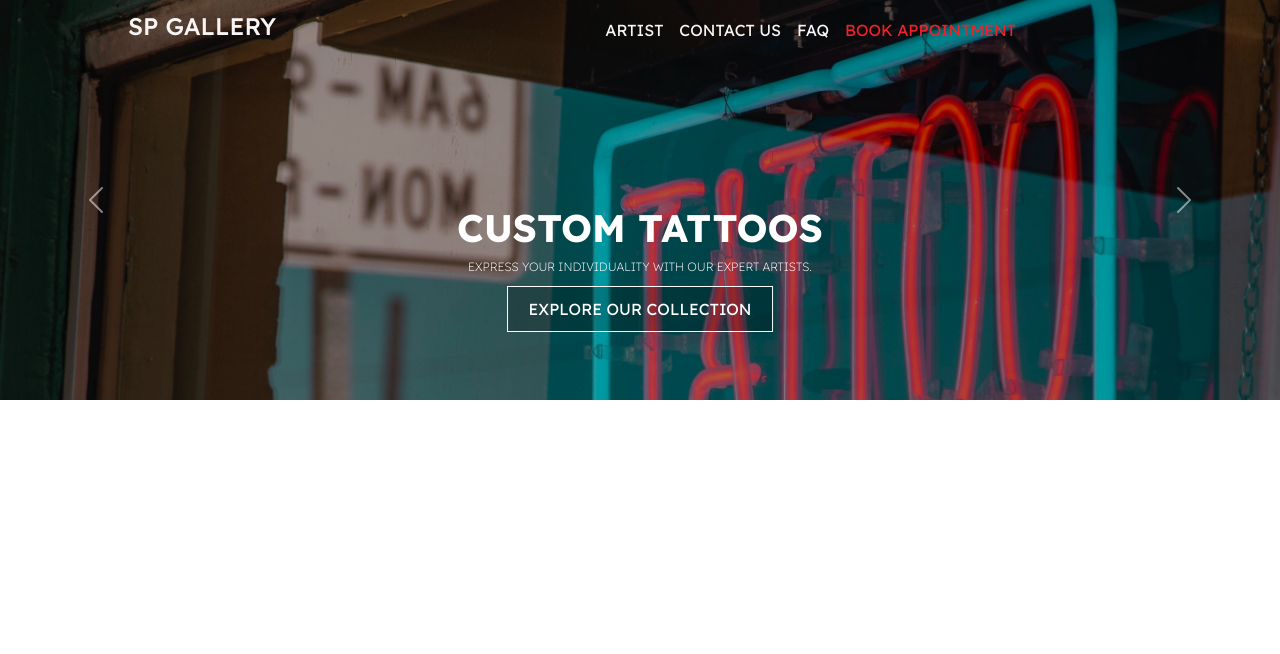
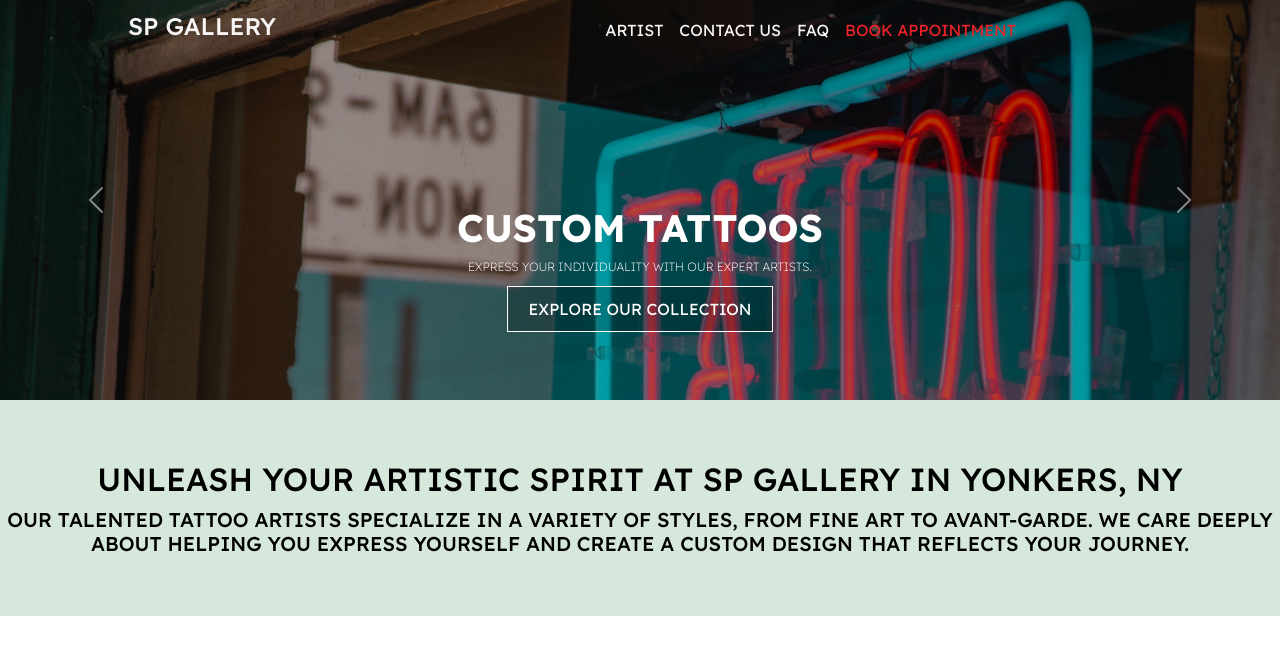
Before and after one commit to elvisEspinozaN/tattoo-portfolio, a React (Create React App) app in the folder frontend/: page / in a window 1280 px wide. Shown: the top 654 px of the page. Built offline with nearby package versions, Linux system fonts and the light colour scheme; a web font is replaced by a local one.

Commit message:
wip: Created ElevatedMsg component and css file

```diff
--- a/frontend/src/App.tsx
+++ b/frontend/src/App.tsx
@@ -1,5 +1,6 @@
 import React from "react";
 import "../src/styles/App.css";
+import { ElevatedMsg } from "./layouts/HomePage/ElevatedMsg";
 import { Hero } from "./layouts/HomePage/Hero";
 import { Navbar } from "./layouts/NavbarAndFooter/Navbar";
 
@@ -8,6 +9,7 @@ function App() {
     <div>
       <Navbar />
       <Hero />
+      <ElevatedMsg />
     </div>
   );
 }
--- /dev/null
+++ b/frontend/src/layouts/HomePage/ElevatedMsg.tsx
@@ -0,0 +1,20 @@
+import "../../styles/elevated-msg.css";
+
+export const ElevatedMsg = () => {
+  return (
+    <div className="elevated-msg-section section align-items-center justify-content-center">
+      <div>
+        <h2 className="text-uppercase text-center font-weight-bold">
+          Unleash your artistic spirit at SP Gallery in Yonkers, NY
+        </h2>
+      </div>
+      <div>
+        <h5 className="text-uppercase text-center">
+          Our talented tattoo artists specialize in a variety of styles, from
+          fine art to avant-garde. We care deeply about helping you express
+          yourself and create a custom design that reflects your journey.
+        </h5>
+      </div>
+    </div>
+  );
+};
--- /dev/null
+++ b/frontend/src/styles/elevated-msg.css
@@ -0,0 +1,12 @@
+.elevated-msg-section {
+  background-color: rgb(214, 232, 219);
+}
+
+.elevated-msg-section h2 {
+  margin-bottom: 10px;
+}
+
+.elevated-msg-section h5 {
+  margin-top: 10px;
+  margin-bottom: 0;
+}
--- a/frontend/src/styles/hero.css
+++ b/frontend/src/styles/hero.css
@@ -19,15 +19,6 @@
   width: 100%;
   height: 100%;
   background-color: rgba(0, 0, 0, 0.3);
-}
-
-@keyframes hero-move {
-  0% {
-    transform: scale(1);
-  }
-  100% {
-    transform: scale(1.1);
-  }
 }
 
 .hero-carousel-img {
```
